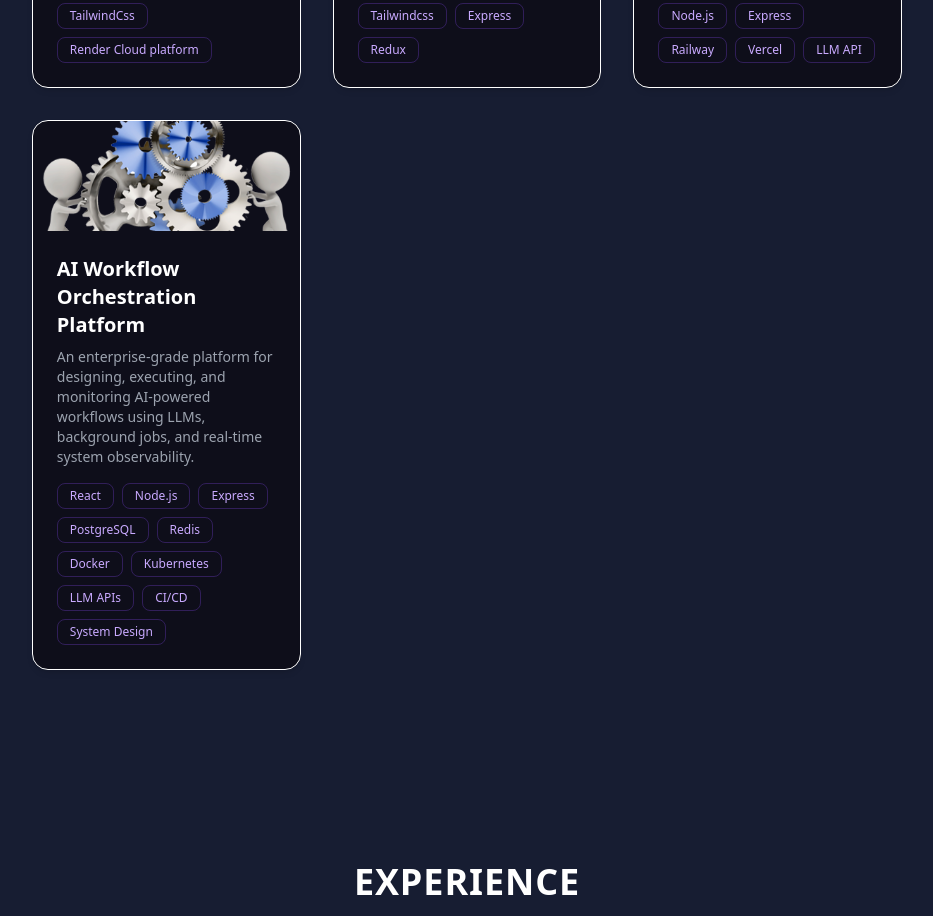
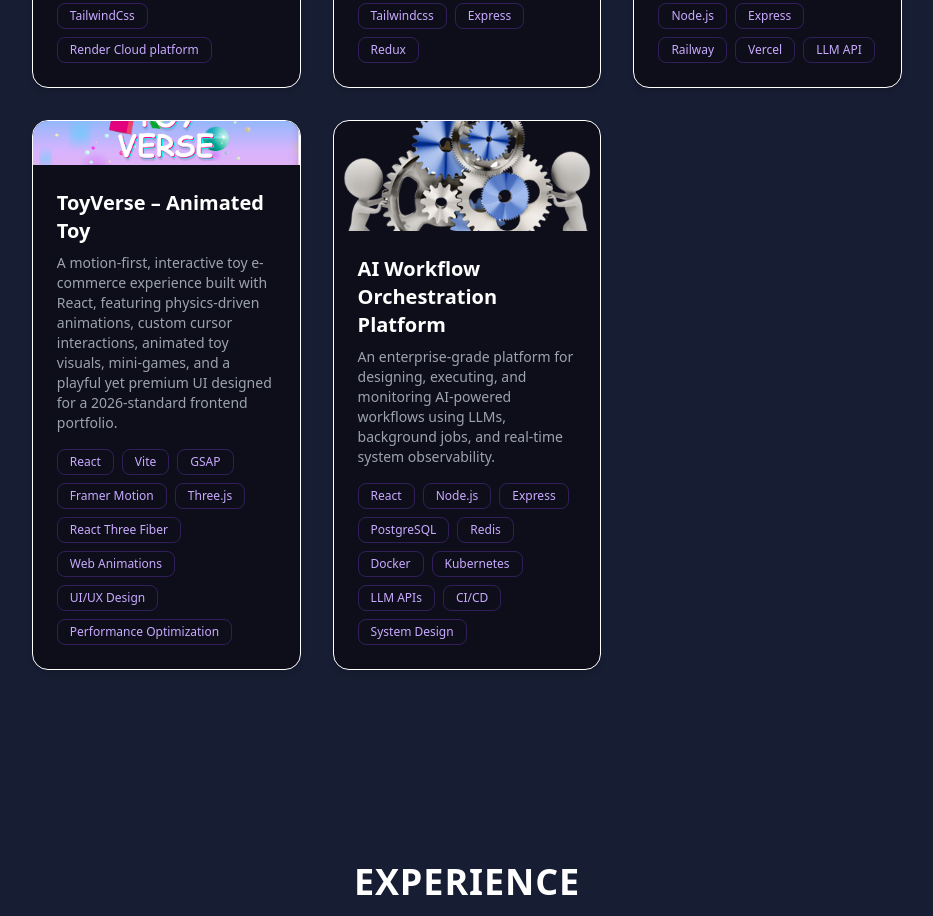
Before and after one commit to amankumar-source/portfolio, a React (Vite) app: page / in a window 1280 px wide. Shown: the part 2340-3256 px from the top of the page, without its empty margins (173-1106 px from the left). Built offline with nearby package versions, Linux system fonts and the light colour scheme.

Commit message:
new project added

```diff
--- a/src/components/Navbar/Projects/Projects.jsx
+++ b/src/components/Navbar/Projects/Projects.jsx
@@ -3,7 +3,9 @@ import ProjectCard from "./ProjectCard";
 import blogImg from "../../../assets/project1.png";
 import jobImg from "../../../assets/job.png";
 import ClarityImg from "../../../assets/clarity.png";
+import ToyVerseImg from "../../../assets/toy.png";
 import AiImg from "../../../assets/banner.png";
+
 const ProjectsInfo = [
   {
     title: "Real-Time Collaborative Code Editor",
@@ -56,6 +58,26 @@ const ProjectsInfo = [
     codeLink: "https://github.com/amankumar-source/Clarity-AI-",
     image: ClarityImg,
   },
+  {
+  title: "ToyVerse – Animated Toy",
+  description:
+    "A motion-first, interactive toy e-commerce experience built with React, featuring physics-driven animations, custom cursor interactions, animated toy visuals, mini-games, and a playful yet premium UI designed for a 2026-standard frontend portfolio.",
+  tags: [
+    "React",
+    "Vite",
+    "GSAP",
+    "Framer Motion",
+    "Three.js",
+    "React Three Fiber",
+    "Web Animations",
+    "UI/UX Design",
+    "Performance Optimization",
+  ],
+  demoLink: "https://toy-verse-alpha.vercel.app/",
+  codeLink: "https://github.com/amankumar-source/ToyVerse",
+  image: ToyVerseImg,
+},
+
   {
     title: "AI Workflow Orchestration Platform",
     description:
```
Also changed, not shown: src/assets/toy.png (added).
